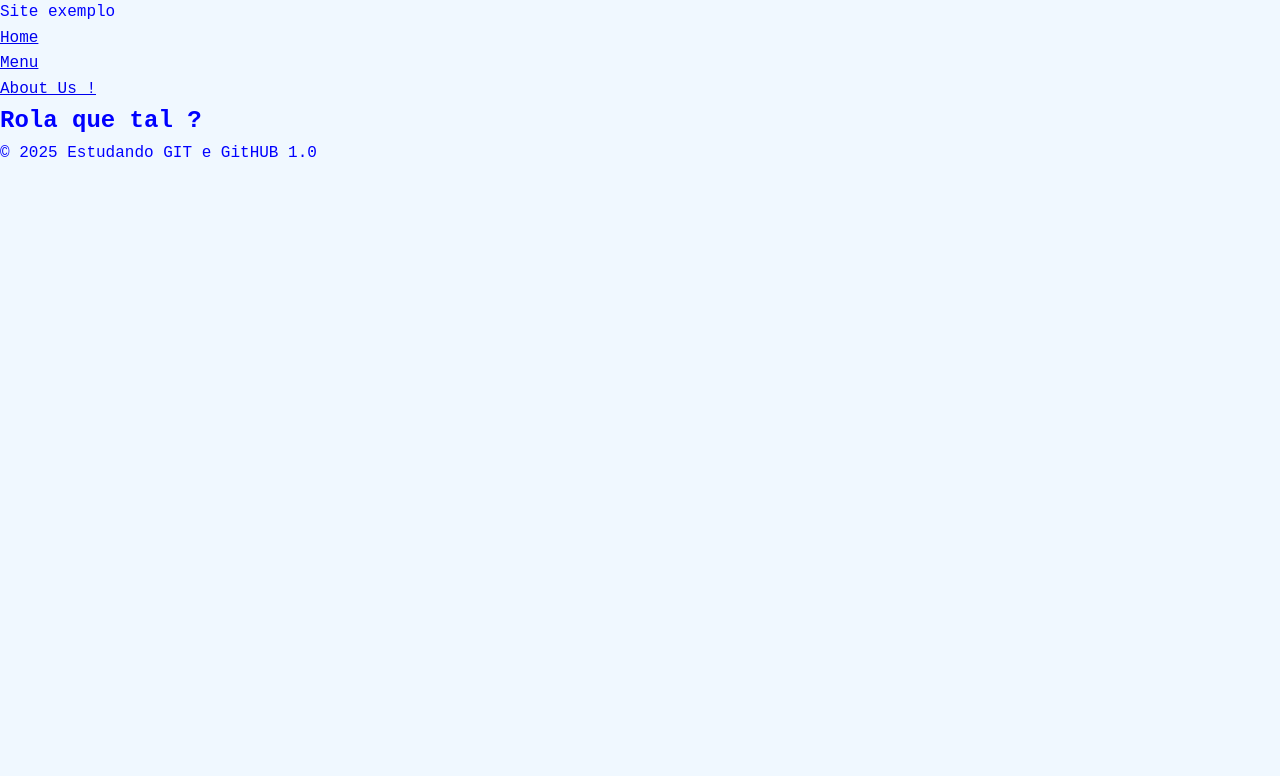
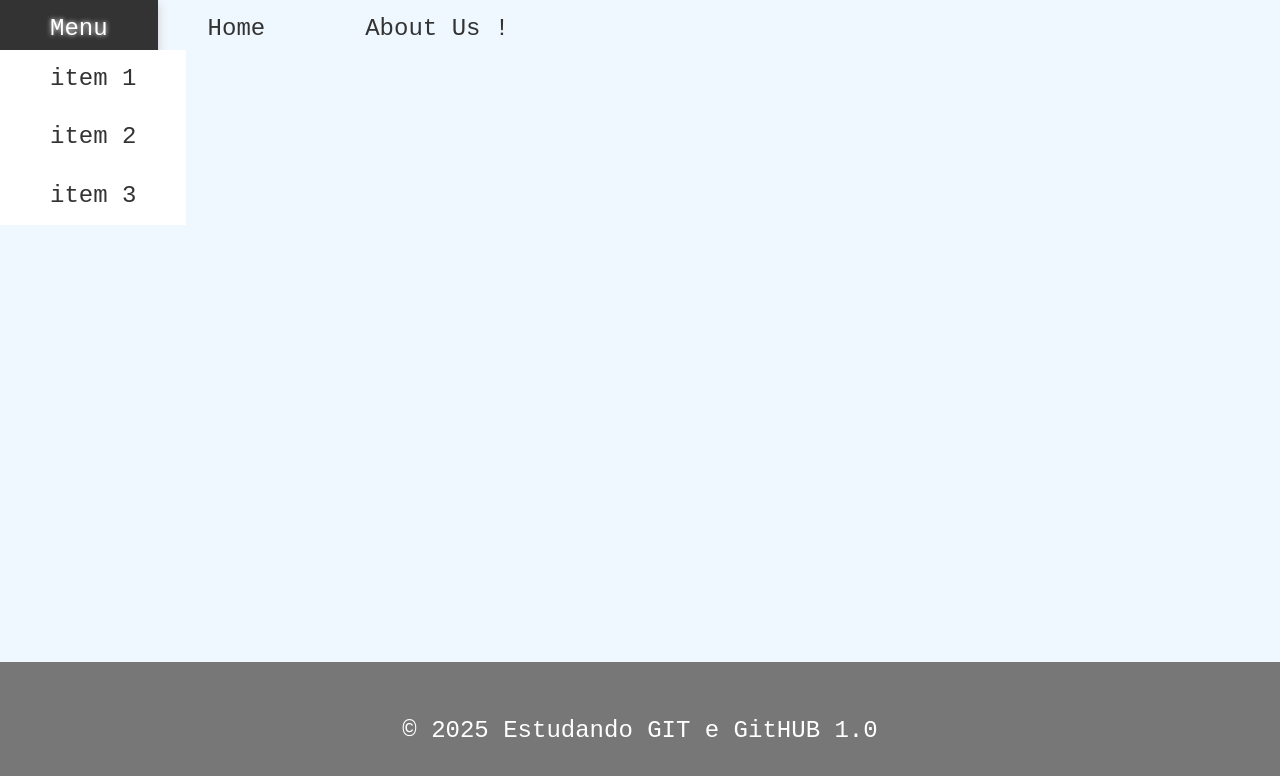
Before and after one commit to eduardo-antonio/AulaGit, a plain HTML site: page index.html in a window 1280 px wide. Drawn offline with Linux system fonts and the light colour scheme.

Commit message:
CSS(#01)

```diff
--- a/Style.css
+++ b/Style.css
@@ -1,8 +1,16 @@
-*{
+*    {
     margin: 0;
     padding: 0;
-    box-sizing: border-box;
 }
+/*Criar titulos*/
+.titulos{
+
+    font-size: 34px;
+    width: 100%;
+    text-align: center;
+
+}
+/*Body*/
     body{
 
         font-family:'Courier New', Courier, monospace;
@@ -13,3 +21,66 @@ body{
         padding: 0;
 
     }
+/*Barra de navegação*/
+    .navg{
+        background:rebeccapurple;
+        display: block;
+        width: 100%;
+        right: 20px;
+    }
+    .navg a {
+    text-decoration: none;
+    padding: 10px 50px 10px 50px;
+    color:#333;
+    font-size:24px;
+    display:block;
+    }
+    .navg li a:hover{
+
+        background:#333;
+        color:#fff;
+        -moz-box-shadow:0 3px 10px 0 #CCC;
+        -webkit-box-shadow:0 3px 10px 0 #ccc;
+        text-shadow:0px 0px 5px #fff
+
+    }
+    .navg > ul {
+        list-style-type: none;
+        display: flex;
+    }
+
+    .navg > ul > li {
+        text-align: center;
+        font-size: 24px;
+    }
+  /*Menu DropDonw*/
+        .menudpdw{
+            list-style:none;
+            float: left;
+
+        }
+        .menudpdw > li > ul{
+            position:absolute;
+            top:50px;
+            background-color:#fff;
+            display:none;
+        }
+        .menudpdw li ul li{
+            display: block;
+        }
+        .menudpdw > li:hover ul{
+            display:block;
+        }
+
+
+/*footer*/
+    footer {
+        background-color: #777;
+        text-align: center;
+        color: white;
+        position: absolute;
+        bottom: 0;
+        width: 100%;
+        padding:50px 0px 50px 0px;
+        font-size: 24px;
+    }
--- a/index.html
+++ b/index.html
@@ -7,21 +7,24 @@
     <title>Aula de GIT exemplo</title>
 </head>
     <body>
-    <header> Site exemplo </header>
-<nav>
+
+         <nav class="navg">
+            <ul class="menudpdw">
+                <li>
+                    <a href="#">Menu</a>
                     <ul>
+                        <li><a href="#">item 1</a></li>
+                        <li><a href="#">item 2</a></li>
+                        <li><a href="#">item 3</a></li>
+                    </ul>
+                </li>
                 <li><a href="#">Home</a></li>
-        <li><a href="#">Menu</a></li>
                 <li><a href="#">About Us !</a></li>
             </ul>
         </nav>
-<section class="cont_site">
-    <h2>Rola que tal ?</h2>
-</section>
+
+    </body>
     <footer>
-
         <p>&copy; 2025 Estudando GIT e GitHUB 1.0 </p>
-
     </footer>
-</body>
 </html>
```
Lines whose indentation alone changed are shown as unchanged.
